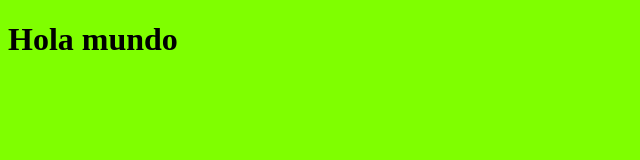
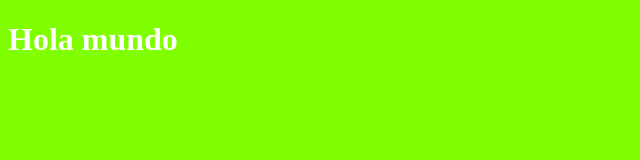
Before and after one commit to JuanFachas/PrimerRepo, a plain HTML site: page Index.html in a window 1280 px wide. Shown: the whole page, without its empty margins (0-640 px from the left). Drawn offline with Linux system fonts and the light colour scheme.

Commit message:
Cambie color letra

```diff
--- a/estilos.css
+++ b/estilos.css
@@ -1,3 +1,7 @@
 body {
     background-color: chartreuse;
 }
+
+h1 {
+    color: rgb(255, 255, 255);
+}
```
